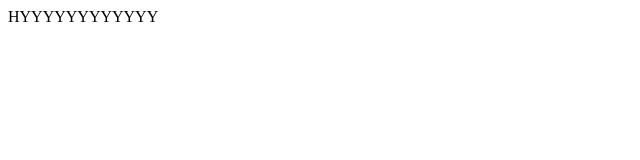
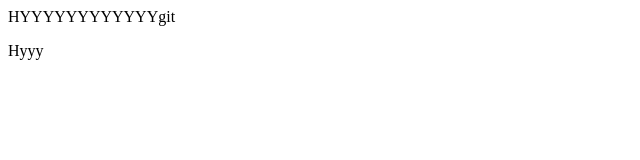
Before and after one commit to Moeez3333/LocalRepo, a plain HTML site: page index.html in a window 1280 px wide. Shown: the full height of the page, 0-640 px from the left. Drawn offline with Linux system fonts and the light colour scheme.

Commit message:
Add Feature

```diff
--- a/index.html
+++ b/index.html
@@ -1 +1,2 @@
-<p>HYYYYYYYYYYYY</p>
+<p>HYYYYYYYYYYYYgit</p>
+<p>Hyyy</p>
```
Also changed, not shown: 1 other file.
